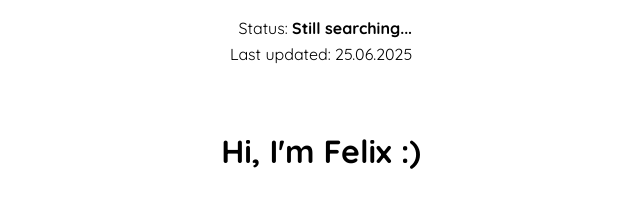
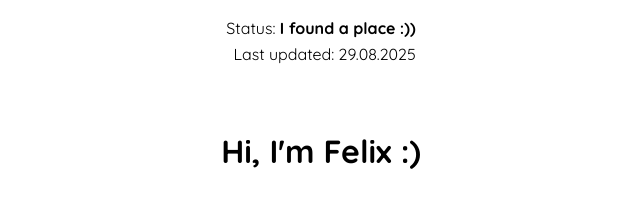
Before and after one commit to FelixCeard/UtrechtHomeSearch, a plain HTML site: page index.html in a window 1280 px wide. Shown: the top 212 px of the page, 319-959 px from the left. Drawn offline with Linux system fonts and the light colour scheme.

Commit message:
updateted the status

```diff
--- a/index.html
+++ b/index.html
@@ -12,7 +12,7 @@
 <body>
 
     <div class="section-welcome">
-        <span id="status-text">Status: <span class="status-text">Still searching...</span><br>Last updated: 25.06.2025</span>
+        <span id="status-text">Status: <span class="status-text">I found a place :))</span><br>Last updated: 29.08.2025</span>
         <h1>Hi, I'm Felix :)</h1>
         <!-- <img src="images/ebmaj7.png" alt="Placeholder image"> -->
         <img src="images/me.png" alt="Me">
```
Also changed, not shown: 1 other file.
